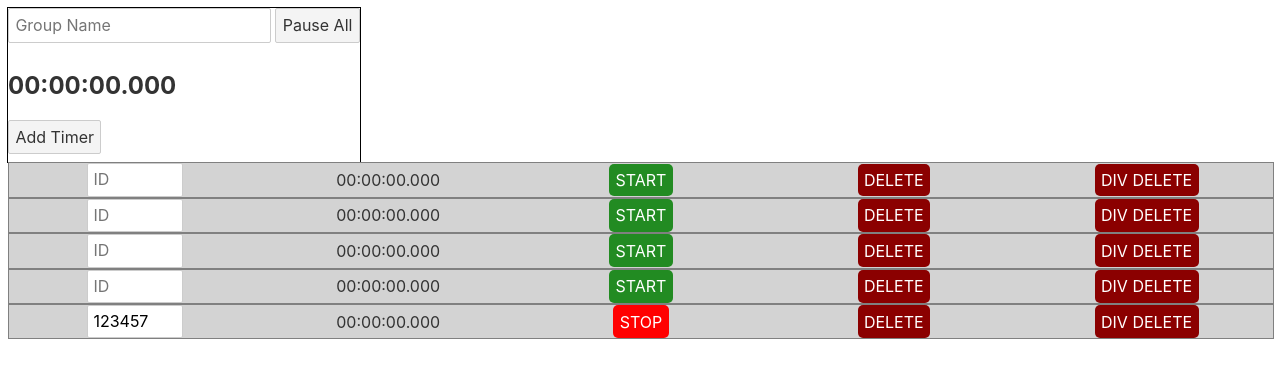
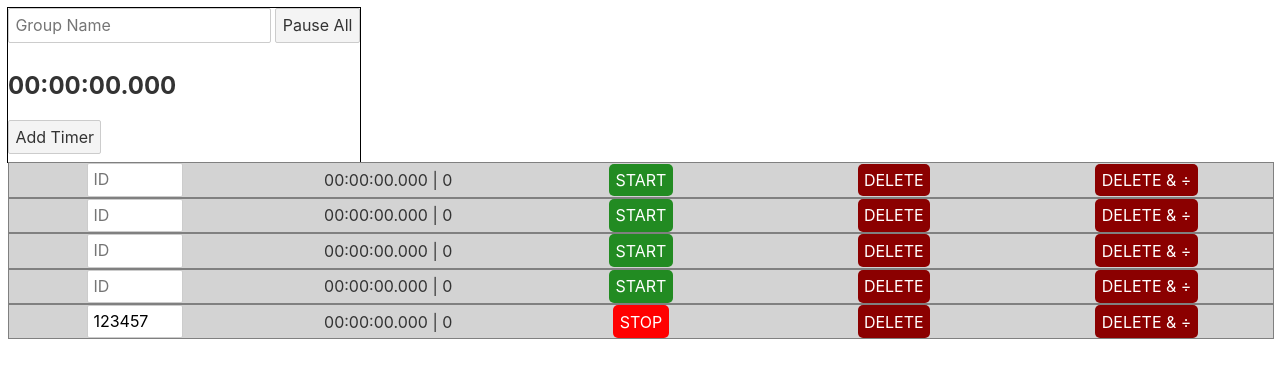
Before and after one commit to f0nkey/time-split-tool, a Svelte app in the folder src/: page / in a window 1280 px wide. Shown: the top 378 px of the page. Built offline with nearby package versions, Linux system fonts and the light colour scheme.

Commit message:
Add div delete to subtimers

```diff
--- a/src/src/SubTimer.svelte
+++ b/src/src/SubTimer.svelte
@@ -31,13 +31,16 @@
         return pad(hrs) + ':' + pad(mins) + ':' + pad(secs) + '.' + pad(Math.round(ms), 3);
     }
 
+    function divDelete() {
+        dispatch("divdelete", {ms: ms, index: index, killFunc: () =>{kill = true}})
+    }
+
     let tickerHandle = 0;
-
 </script>
 
 <div class="container">
     <input type="text" bind:value={name} placeholder="ID">
-    <span>{displaySeconds}</span>
+    <span>{displaySeconds} | {ms}</span>
     {#if activated}
         <button id="stop" on:click={() => {activated = false}}>STOP</button>
     {:else}
@@ -45,7 +48,7 @@
     {/if}
     <button class="delete" on:click={() => {kill = true}}>DELETE</button>
     <Tooltip text="Divides its time amongst siblings after deletion." dir="left">
-        <button class="delete" on:click={() => {kill = true}}>DIV DELETE</button>
+        <button class="delete" on:click={divDelete}>DELETE & &div;</button>
     </Tooltip>
 </div>
 
--- a/src/src/TimerGroup.svelte
+++ b/src/src/TimerGroup.svelte
@@ -127,6 +127,18 @@
         })
     }
     // (e) => {props[e.index].seconds = e.currentSeconds}
+
+    function handleDivDelete(e) {
+        let divAmount = e.detail.ms / (subTimersProps.length-1);
+        console.log("div del detected", subTimersProps.length-1, {divAmount}, e.detail.ms, e.detail.ms / subTimersProps.length-1)
+
+        subTimersProps.forEach( (timerProps, i) => {
+            if(i === e.detail.index) return;
+            timerProps.ms += divAmount;
+        })
+        e.detail.killFunc();
+        subTimersProps = subTimersProps;
+    }
 </script>
 
 <div>
@@ -139,7 +151,7 @@
     {/if}
     <h2>{displayTime}</h2>
     <button on:click={addTimer}>Add Timer</button>
-        {#each subTimersProps as props (props.index)}
+        {#each subTimersProps as props}
             <SubTimer
                     bind:activated={props.activated}
                     ms={props.ms}
@@ -147,6 +159,7 @@
                     displayAreYouSure={props.displayAreYouSure}
                     bind:name={props.name}
                     index={props.index}
+                    on:divdelete={handleDivDelete}
             ></SubTimer>
         {/each}
 </div>
```
